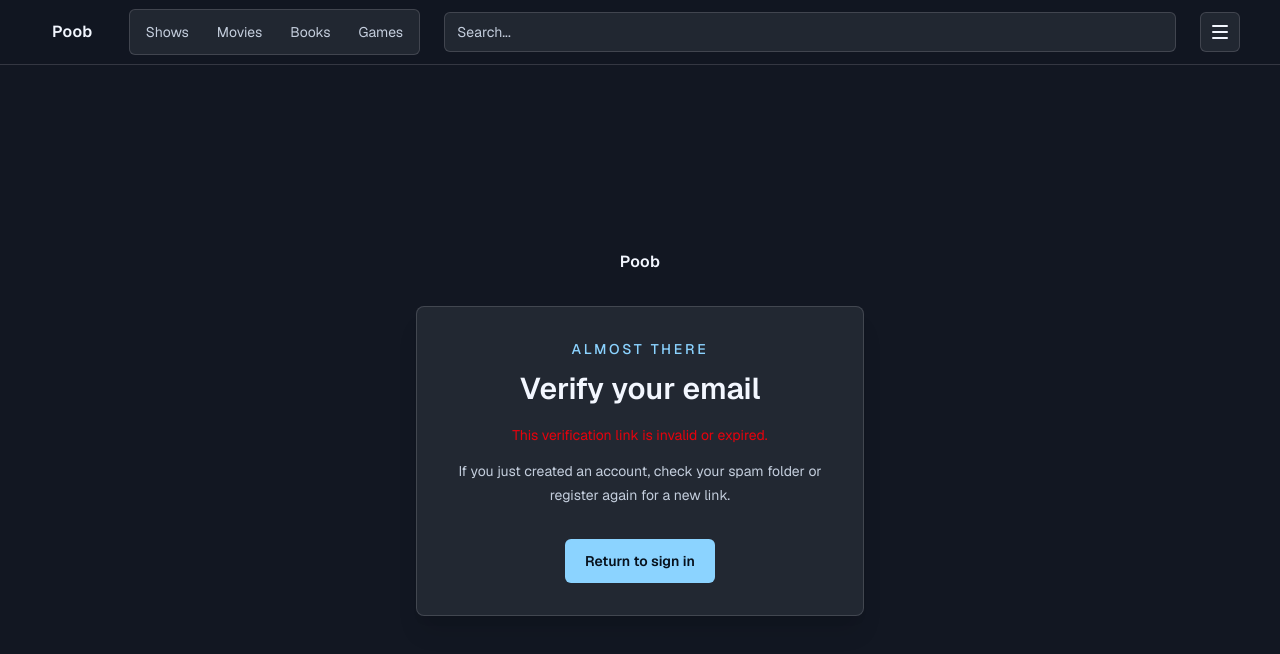
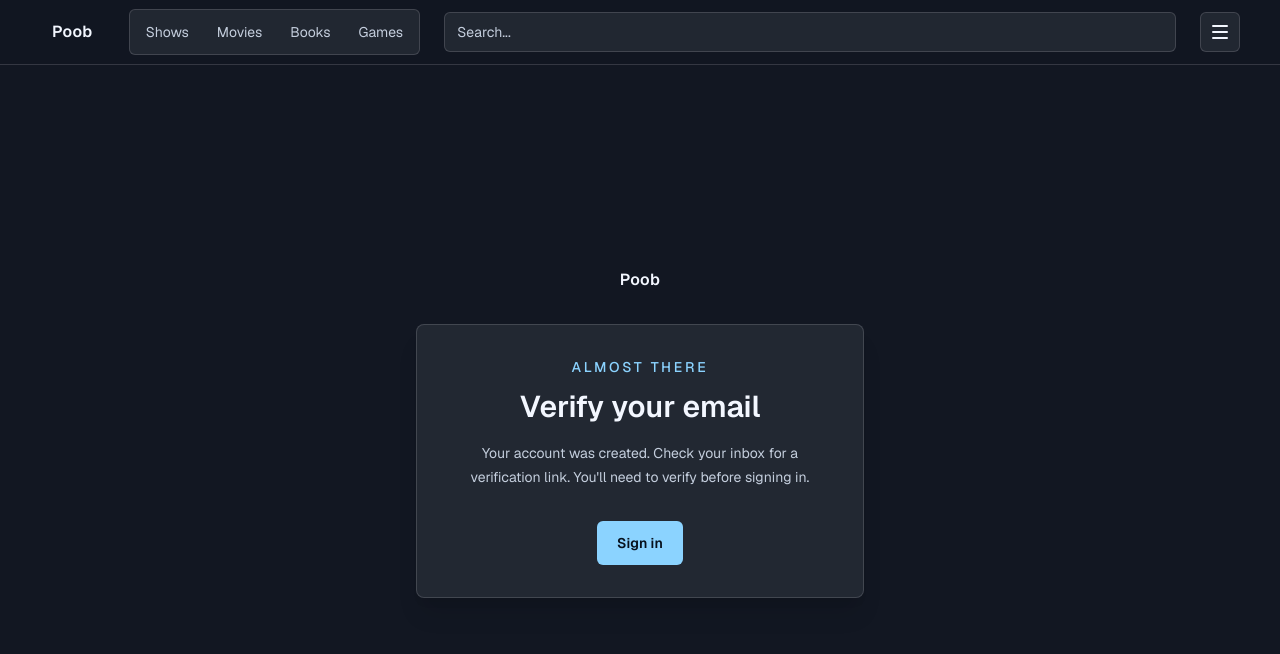
Before and after one commit to Skatboards/BloomKnights-26, a Next.js app in the folder poob/: page /auth/verify in a window 1280 px wide. Shown: the top 654 px of the page. Built offline with nearby package versions, Linux system fonts and the light colour scheme.

Commit message:
Remove stale reference to email encoded in link

```diff
--- a/poob/src/components/LoginForm.tsx
+++ b/poob/src/components/LoginForm.tsx
@@ -57,6 +57,7 @@ export default function LoginForm() {
     if (!credentials) return;
 
     setIsSubmitting(true);
+    try {
       const result = await signIn("credentials", {
         email: credentials.email,
         password: credentials.password,
@@ -66,11 +67,15 @@ export default function LoginForm() {
 
       if (result?.error) {
         setServerError("The email or password is incorrect, or the account is not verified.");
-      setIsSubmitting(false);
         return;
       }
 
       window.location.assign(result?.url ?? "/");
+    } catch {
+      setServerError("Unable to sign in. Try again.");
+    } finally {
+      setIsSubmitting(false);
+    }
   };
 
   return (
--- a/poob/src/components/RegisterForm.tsx
+++ b/poob/src/components/RegisterForm.tsx
@@ -83,7 +83,7 @@ export default function RegisterForm() {
       if (!response.ok) {
         setServerError(result.error ?? "Unable to create your account.");
       } else {
-        window.location.assign(`/auth/verify?email=${encodeURIComponent(registration.email)}`);
+        window.location.assign("/auth/verify");
       }
     } catch {
       setServerError("Unable to create your account. Try again.");
--- a/poob/src/components/VerifyEmail.tsx
+++ b/poob/src/components/VerifyEmail.tsx
@@ -3,11 +3,13 @@
 import Link from "next/link";
 import { useEffect, useState } from "react";
 
-type State = "verifying" | "success" | "error";
+type State = "sent" | "verifying" | "success" | "error";
 
 export default function VerifyEmail({ token }: { token: string }) {
-  const [state, setState] = useState<State>(token ? "verifying" : "error");
-  const [message, setMessage] = useState(token ? "Verifying your email address…" : "This verification link is invalid or expired.");
+  const [state, setState] = useState<State>(token ? "verifying" : "sent");
+  const [message, setMessage] = useState(token
+    ? "Verifying your email address…"
+    : "Your account was created. Check your inbox for a verification link. You'll need to verify before signing in.");
 
   useEffect(() => {
     if (!token) return;
@@ -43,7 +45,7 @@ export default function VerifyEmail({ token }: { token: string }) {
       )}
       {state !== "verifying" && (
         <Link href="/auth" className="mt-8 inline-block rounded-md bg-[color:var(--accent)] px-5 py-3 text-sm font-semibold text-[color:var(--accent-foreground)] transition hover:opacity-90">
-          {state === "success" ? "Sign in" : "Return to sign in"}
+          {state === "error" ? "Return to sign in" : "Sign in"}
         </Link>
       )}
     </>
```
Lines whose indentation alone changed are shown as unchanged.
